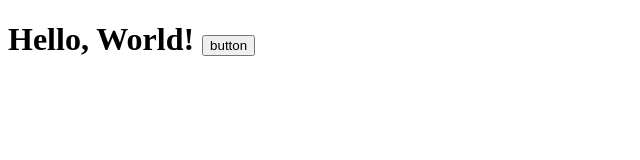
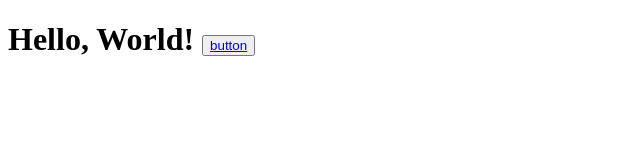
Before and after one commit to Vijayaprakash24/helloworld, a plain HTML site: page index.html in a window 1280 px wide. Shown: the full height of the page, 0-640 px from the left. Drawn offline with Linux system fonts and the light colour scheme.

Commit message:
Add files via upload

```diff
--- a/index.html
+++ b/index.html
@@ -8,7 +8,7 @@
 <body>
   <h1>
     Hello, World!
-    <button ><a href="userMap.html"></a>button</button>
+    <button ><a href="userMap.html">button</a></button>
   </h1>
 </body>
 </html>
```
